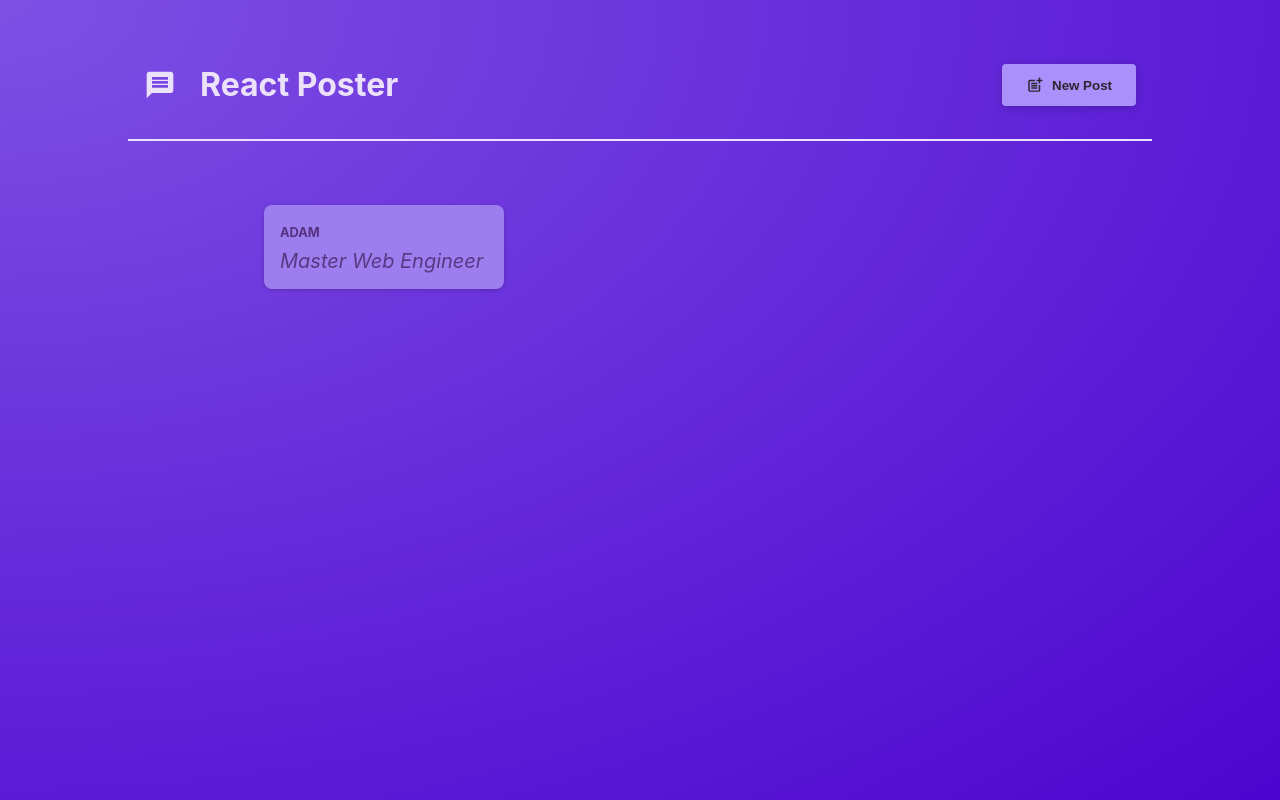
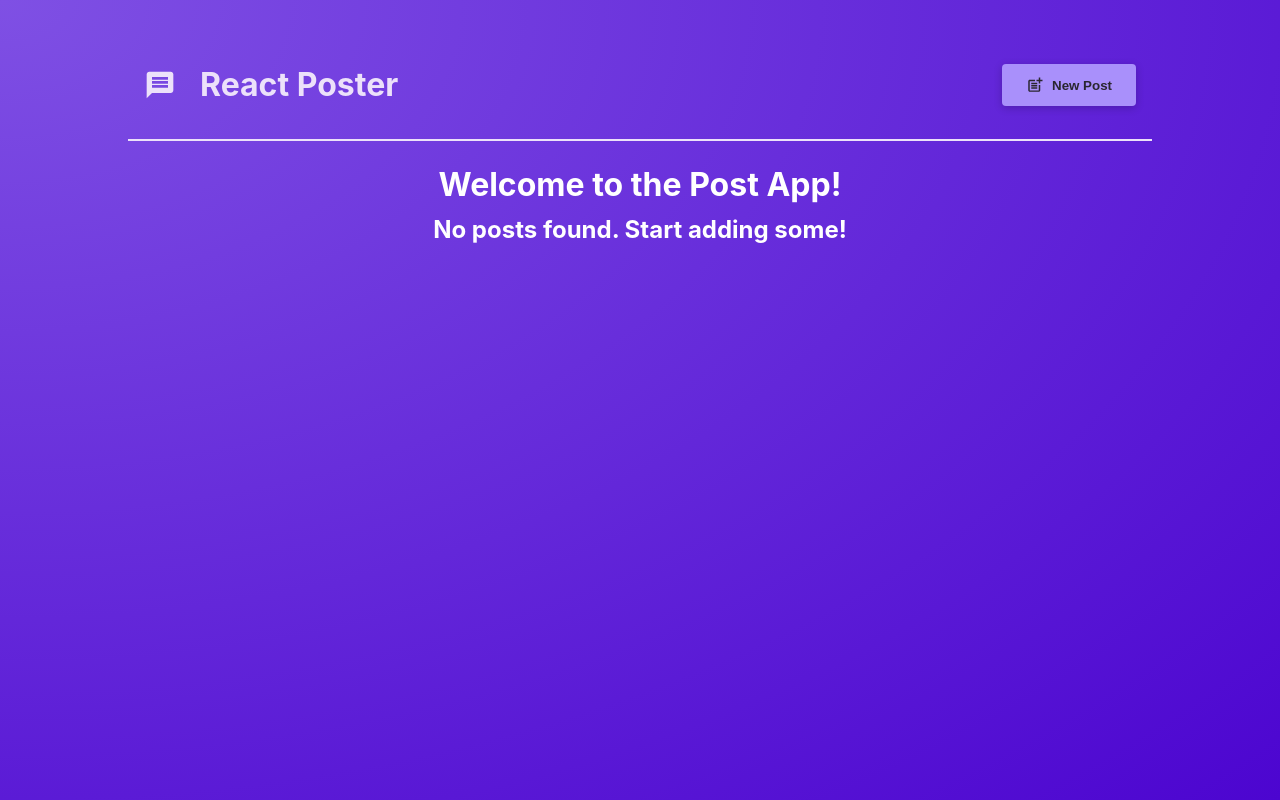
Before and after one commit to Adam-brightloop/trudge, a React (Vite) app: page / in a window 1280 px wide. Built offline with nearby package versions, Linux system fonts and the light colour scheme.

Commit message:
33-34. Updating State Based on Previous State and Outputting list Data

```diff
--- a/src/components/NewPost.jsx
+++ b/src/components/NewPost.jsx
@@ -1,7 +1,7 @@
 import { useState } from 'react';
 import classes from './NewPost.module.css';
 
-function NewPost({onCancel}) {
+function NewPost({onCancel, onAddPost}) {
   const [enteredBody, setEnteredBody] = useState(''); // Initialize state to hold body text
   const [enteredAuthor, setEnteredAuthor] = useState(''); // Initialize state to hold author text
 
@@ -20,6 +20,7 @@
       author: enteredAuthor
     };
     console.log(postData); // Log the post data to the console (for debugging purposes)
+    onAddPost(postData); // Call the onAddPost function to add the new post
     onCancel(); // Call the onCancel function to close the modal after submission
   }
 
--- a/src/components/PostList.jsx
+++ b/src/components/PostList.jsx
@@ -5,16 +5,32 @@
 import classes from './PostList.module.css'; // Import the CSS module for styling
 
 function PostList({isPosting, onStopPosting}) {
+    const [posts, setPosts] = useState([]); //
+
+    function addPostHandler(postData) {
+        setPosts((existingPosts) => [postData, ...existingPosts]); // Update the posts state with the new post data
+    }
+
     return (
       <>
         {isPosting && (
           <Modal onClose={onStopPosting}>
-            <NewPost onCancel={onStopPosting} />
+            <NewPost onCancel={onStopPosting} onAddPost={addPostHandler} />
           </Modal>
         )}
-        <ul className={classes.posts}>
-          <Post author="Adam" body="Master Web Engineer" />
-        </ul>
+        {posts.length > 0 && (
+            <ul className={classes.posts}>
+            {posts.map((post, index) => (
+                <Post key={index} body={post.body} author={post.author} /> // Render each post using the Post component
+            ))}
+            </ul>
+        )}
+        {posts.length === 0 && (
+            <div style={{textAlign: 'center', color: 'white'}}>
+                <h1>Welcome to the Post App!</h1>
+                <h2>No posts found. Start adding some!</h2>
+            </div>
+        )}
       </>
     );
 }
```
